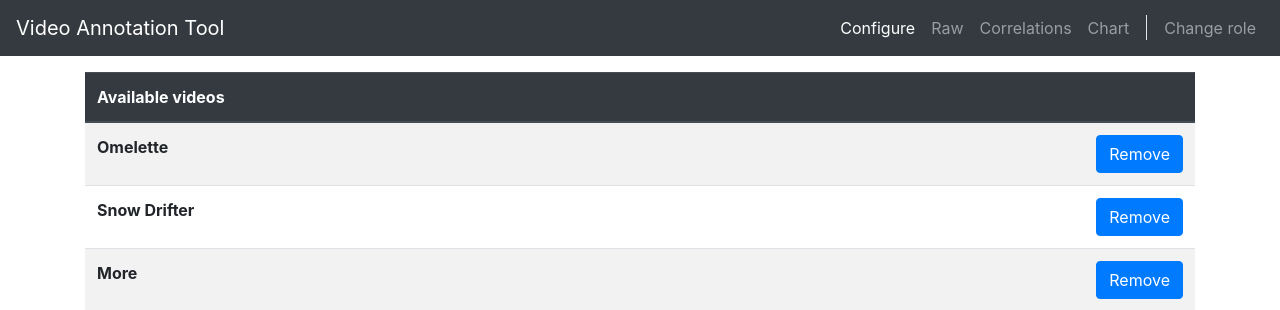
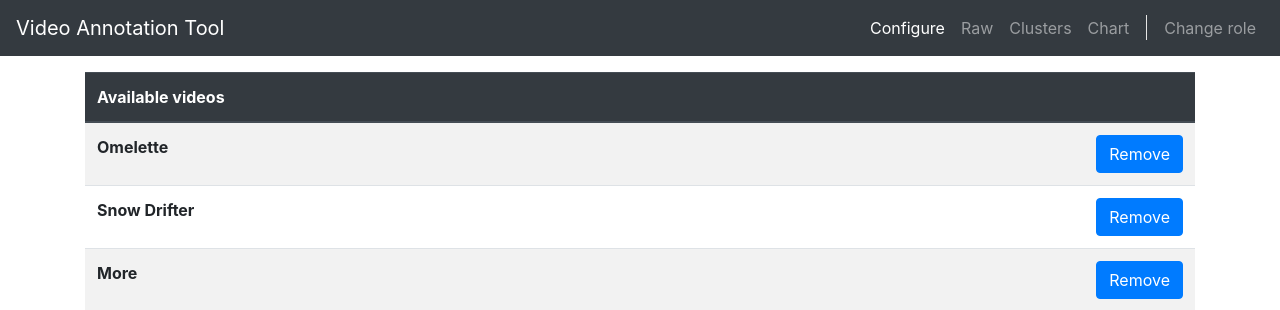
Before and after one commit to leahkla/cognitive-neuroscience-project, a Flask app: page /config in a window 1280 px wide. Shown: the top 310 px of the page. Run offline with Flask 2, Linux system fonts and the light colour scheme; the visitor is signed in with stand-in values (Sample User, id 1); some libraries are stand-ins or nearby versions.

Commit message:
Correlations -> clusters

```diff
--- a/app/researcher/routes.py
+++ b/app/researcher/routes.py
@@ -129,8 +129,8 @@ def chart():
 def eucl(a, b):
     return np.sqrt((a-b)**2)
 
-@bp.route('/correlations', methods=['GET'])
-def correlations():
+@bp.route('/clusters', methods=['GET'])
+def clusters():
     """
         Display correlation plot for the researcher.
 
@@ -153,7 +153,7 @@ def correlations():
     print("clusters: " + str(n_clusters))
 
     if _ == False:
-        return render_template("researcher/correlations.html", the_div="There are no observations for this video!",
+        return render_template("researcher/clusters.html", the_div="There are no observations for this video!",
                                the_script="", vid_dict=vid_dict, currentVideo=currentVideo, clsutervals=clustervals)
 
 
@@ -236,7 +236,7 @@ def correlations():
         div = current_app.config['CACHE'].get(currentVideo[0] + 'div_correlations')
         script = current_app.config['CACHE'].get(currentVideo[0] + 'script_correlations')
 
-    return render_template("researcher/correlations.html", the_div=div,
+    return render_template("researcher/clusters.html", the_div=div,
                            the_script=script, vid_dict=vid_dict, currentVideo=currentVideo, clustervals=clustervals)
 
 
--- a/app/templates/control/data.html
+++ b/app/templates/control/data.html
@@ -18,7 +18,7 @@
            href="{{ url_for('control.data') }}">Raw<span class="sr-only">
             (current)</span></a>
         <a class="nav-item nav-link"
-           href="{{ url_for('researcher.correlations') }}">Correlations</a>
+           href="{{ url_for('researcher.clusters') }}">Clusters</a>
         <a class="nav-item nav-link" href="{{ url_for('researcher.chart') }}">Chart </a>
         <div class="divider"></div>
         <a class="nav-item nav-link"
--- a/app/templates/researcher/chart.html
+++ b/app/templates/researcher/chart.html
@@ -18,7 +18,7 @@
         <a class="nav-item nav-link"
            href="{{ url_for('control.data') }}">Raw</a>
         <a class="nav-item nav-link"
-           href="{{ url_for('researcher.correlations') }}">Correlations</a>
+           href="{{ url_for('researcher.clusters') }}">Clusters</a>
         <a class="nav-item nav-link active"
            href="{{ url_for('researcher.chart') }}">Chart <span class="sr-only">(current)</span></a>
         <div class="divider"></div>
--- a/app/templates/researcher/correlations.html
+++ b/app/templates/researcher/clusters.html
@@ -17,7 +17,7 @@
         <a class="nav-item nav-link"
            href="{{ url_for('control.data') }}">Raw</a>
         <a class="nav-item nav-link active"
-           href="{{ url_for('researcher.correlations') }}">Correlations <span
+           href="{{ url_for('researcher.clusters') }}">Clusters <span
                 class="sr-only">
             (current)</span></a>
         <a class="nav-item nav-link" href="{{ url_for('researcher.chart') }}">Chart</a>
@@ -43,7 +43,7 @@
 			<div class="dropdown-menu" aria-labelledby="dropdownMenuButton">
 				{% for clt in clustervals %}
 				<a class="dropdown-item"
-				   href="{{ url_for('researcher.correlations', cluster=clt) }}">{{ clt }}</a>
+				   href="{{ url_for('researcher.clusters', cluster=clt) }}">{{ clt }}</a>
 				{% endfor %}
 			</div>
 		</div>
@@ -57,7 +57,7 @@
 			<div class="dropdown-menu" aria-labelledby="dropdownMenuButton">
 				{% for id, v in vid_dict.items() %}
 				<a class="dropdown-item"
-				   href="{{ url_for('researcher.correlations', vid=id) }}">{{ v }}</a>
+				   href="{{ url_for('researcher.clusters', vid=id) }}">{{ v }}</a>
 				{% endfor %}
 			</div>
 		</div>
--- a/app/templates/researcher/config.html
+++ b/app/templates/researcher/config.html
@@ -19,7 +19,7 @@
         <a class="nav-item nav-link"
            href="{{ url_for('control.data') }}">Raw</a>
         <a class="nav-item nav-link"
-           href="{{ url_for('researcher.correlations') }}">Correlations</a>
+           href="{{ url_for('researcher.clusters') }}">Clusters</a>
         <a class="nav-item nav-link"
            href="{{ url_for('researcher.chart') }}">Chart</a>
         <div class="divider"></div>
```
